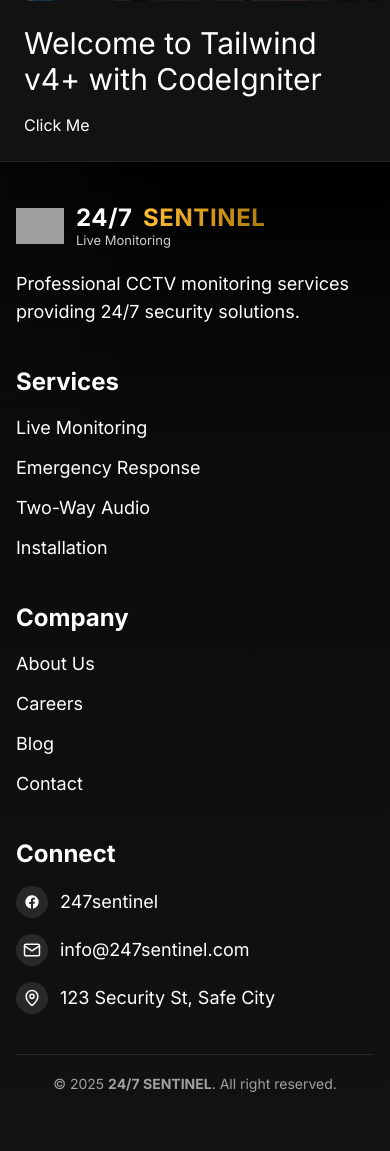
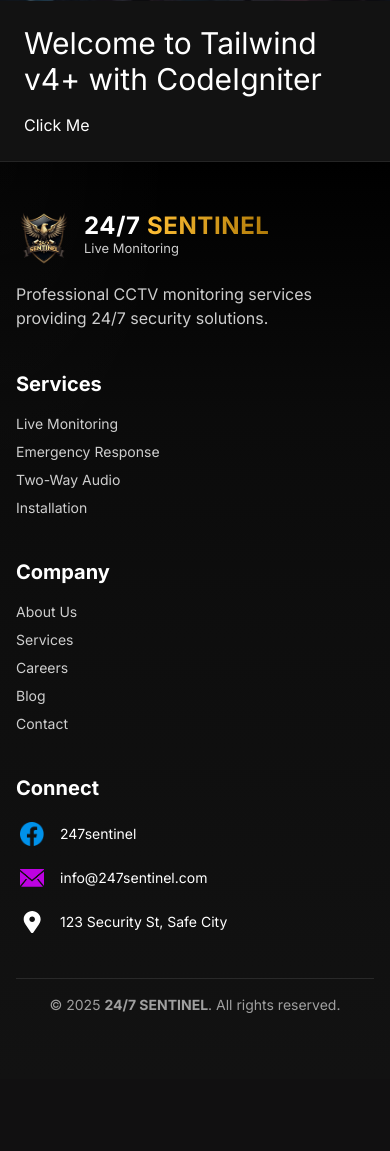
Before and after one commit to Dulaj007/SENTINEL_WEB_APP, a CodeIgniter 4 app: the page made by app/Views/pages/home.php in a window 390 px wide. Shown: the part 3675-4826 px from the top of the page. After the commit the page ends 4688 px from the top, so only its background shows below. Run offline with PHP 8.4 and a stand-in for CodeIgniter, Linux system fonts and the light colour scheme; the template is opened without the code that fills it, so the values that code supplies are empty; some libraries are stand-ins or nearby versions; grey boxes are pictures that could not be loaded.

Commit message:
fix: Resolve footer issues on Home page
- Restored missing icons in the footer
- Added hover effects for links and buttons
- Adjusted font size for desktop screens
- Corrected font colors to match website theme
- Made footer fully responsive on mobile devices

Closes #36

```diff
--- a/app/Views/partials/footer.php
+++ b/app/Views/partials/footer.php
@@ -1,7 +1,8 @@
 <footer class="w-full text-[var(--color-white)] border-t border-[rgba(255,255,255,0.08)] relative overflow-hidden"
         role="contentinfo"
         style="font-family: 'Inter', system-ui, -apple-system, 'Segoe UI', Roboto, 'Helvetica Neue', Arial;">
-  <!-- Gradient background: black (top) -> dark-1 (bottom) -->
+
+  <!-- Gradient background -->
   <div aria-hidden="true" class="absolute inset-0 -z-10"
        style="background: linear-gradient(180deg,
                  var(--color-black) 0%,
@@ -10,100 +11,96 @@
                  var(--color-dark-1) 100%);">
   </div>
 
-  <!-- Subtle top-left sheen to match the mock -->
+  <!-- Top-left sheen -->
   <div aria-hidden="true" class="pointer-events-none absolute inset-0 -z-10 opacity-[0.25]"
        style="background: radial-gradient(90% 70% at 0% 0%,
                  rgba(255,255,255,0.08) 0%,
                  rgba(255,255,255,0.00) 50%);">
   </div>
 
-  <div class="relative mx-auto max-w-7xl px-4 lg:px-6 py-10 lg:py-14">
-    <div class="grid grid-cols-1 md:grid-cols-2 lg:grid-cols-4 gap-10 lg:gap-16">
-      <!-- Brand/intro -->
+  <div class="relative mx-auto max-w-7xl px-4 lg:px-6 py-12 lg:py-16">
+    <div class="grid grid-cols-1 sm:grid-cols-2 lg:grid-cols-4 gap-10 lg:gap-16">
+
+      <!-- Brand / Intro -->
       <div>
-        <div class="flex items-start gap-3">
-          <img src="assets/img/247LogoNoBG.svg" alt="24/7 Sentinel logo" class="h-12 w-12 object-contain">
+        <div ><a href="<?= base_url('/') ?>" class="flex items-start gap-3">
+          <img src="assets/icons/logo.png" alt="24/7 Sentinel logo" class="h-14 w-14 object-contain" />
           <div class="leading-tight">
-            <div class="text-2xl font-extrabold tracking-wide">
+            <div class="text-2xl sm:text-2xl font-extrabold tracking-wide">
               <span class="text-[var(--color-white)]">24/7</span>
-              <span class="ml-1 bg-gradient-to-r from-[var(--color-yellow)] to-[var(--color-orange-dark)] bg-clip-text text-transparent">
+              <span class=" bg-gradient-to-r from-[var(--color-yellow)] to-[var(--color-orange-dark)] bg-clip-text text-transparent">
                 SENTINEL
               </span>
             </div>
-            <div class="text-[13px] text-[var(--color-white-80)] -mt-0.5">Live Monitoring</div>
-          </div>
+            <div class="text-[13px] sm:text-sm text-[var(--color-white-80)] -mt-0.5">Live Monitoring</div>
+          </div></a>
         </div>
 
-        <p class="mt-5 max-w-md text-[var(--color-white)]/85 text-lg leading-7">
+        <p class="mt-4 sm:mt-5 max-w-md text-[var(--color-white-80)] text-base sm:text-lg leading-6 sm:leading-7">
           Professional CCTV monitoring services providing 24/7 security solutions.
         </p>
       </div>
 
-      <!-- Services (text list) -->
+      <!-- Services -->
       <div>
-        <h3 class="text-2xl font-bold mb-4">Services</h3>
-        <ul class="space-y-3 text-[var(--color-white)]/85 text-lg">
-          <li>Live Monitoring</li>
-          <li>Emergency Response</li>
-          <li>Two-Way Audio</li>
-          <li>Installation</li>
+        <h3 class="text-xl sm:text-2xl font-bold mb-4">Services</h3>
+        <ul class="space-y-2 sm:space-y-3  text-sm sm:text-base text-[var(--color-white-80)]">
+          <li> <a href="<?= base_url('services') ?>" class="hover:text-[var(--color-yellow)] transition cursor-pointer">Live Monitoring </a></li>
+          <li> <a href="<?= base_url('services') ?>" class="hover:text-[var(--color-yellow)] transition cursor-pointer">Emergency Response </a></li>
+          <li> <a href="<?= base_url('services') ?>" class="hover:text-[var(--color-yellow)] transition cursor-pointer">Two-Way Audio </a></li>
+          <li> <a href="<?= base_url('services') ?>" class="hover:text-[var(--color-yellow)] transition cursor-pointer">Installation </a></li>
         </ul>
       </div>
 
-      <!-- Company (links) -->
+      <!-- Company -->
       <div>
-        <h3 class="text-2xl font-bold mb-4">Company</h3>
-        <ul class="space-y-3 text-lg">
-          <li><a href="/about" class="text-[var(--color-white)]/90 hover:text-[var(--color-white)] underline-offset-4 hover:underline">About Us</a></li>
-          <li><a href="/careers" class="text-[var(--color-white)]/90 hover:text-[var(--color-white)] underline-offset-4 hover:underline">Careers</a></li>
-          <li><a href="/blog" class="text-[var(--color-white)]/90 hover:text-[var(--color-white)] underline-offset-4 hover:underline">Blog</a></li>
-          <li><a href="/contact" class="text-[var(--color-white)]/90 hover:text-[var(--color-white)] underline-offset-4 hover:underline">Contact</a></li>
+        <h3 class="text-xl sm:text-2xl font-bold mb-4">Company</h3>
+        <ul class="space-y-2 sm:space-y-3 text-sm sm:text-base text-[var(--color-white-80)]">
+          <li><a href="<?= base_url('about') ?>" class=" hover:text-[var(--color-white)] underline-offset-4 hover:underline transition">About Us</a></li>
+          <li><a href="<?= base_url('services') ?>" class=" hover:text-[var(--color-white)] underline-offset-4 hover:underline transition">Services</a></li>
+          <li><a href="<?= base_url('careers') ?>" class=" hover:text-[var(--color-white)] underline-offset-4 hover:underline transition">Careers</a></li>
+          <li><a href="<?= base_url('blog') ?>" class=" hover:text-[var(--color-white)] underline-offset-4 hover:underline transition">Blog</a></li>
+          <li><a href="<?= base_url('contact') ?>" class=" hover:text-[var(--color-white)] underline-offset-4 hover:underline transition">Contact</a></li>
         </ul>
       </div>
 
       <!-- Connect -->
       <div>
-        <h3 class="text-2xl font-bold mb-4">Connect</h3>
-        <ul class="space-y-4 text-[var(--color-white)]/85 text-lg">
-          <li class="flex items-center gap-3">
-            <span class="inline-flex items-center justify-center h-8 w-8 rounded-full bg-white/10 text-[var(--color-white)]">
+        <h3 class="text-xl sm:text-2xl font-bold mb-4">Connect</h3>
+        <ul class="space-y-3 sm:space-y-4 text-sm sm:text-base text-[var(--color-white)]/80">
+          <li class="flex items-center gap-3 hover:text-[var(--color-blue)] transition cursor-pointer">
+            <span class="inline-flex items-center justify-center h-8 w-8 rounded-full  text-[var(--color-white)]">
               <!-- facebook icon -->
-              <svg viewBox="0 0 24 24" class="h-4 w-4" fill="currentColor" aria-hidden="true">
-                <path d="M22 12.07C22 6.48 17.52 2 11.93 2S2 6.48 2 12.07c0 5.01 3.66 9.17 8.44 9.94v-7.03H7.9v-2.91h2.54V9.41c0-2.5 1.49-3.88 3.77-3.88 1.09 0 2.23.2 2.23.2v2.45h-1.26c-1.24 0-1.63.77-1.63 1.56v1.87h2.77l-.44 2.91h-2.33V22c4.78-.77 8.44-4.93 8.44-9.93z"/>
-              </svg>
+              <img src="assets/icons/fb-logo.png" alt="24/7 Sentinel logo" class="h-6 w-6 object-contain" />
+
             </span>
             <span>247sentinel</span>
           </li>
-          <li class="flex items-center gap-3">
-            <span class="inline-flex items-center justify-center h-8 w-8 rounded-full bg-white/10 text-[var(--color-white)]">
+          <li class="flex items-center gap-3 hover:text-[#A020F0]  transition cursor-pointer">
+            <span class="inline-flex items-center justify-center h-8 w-8 rounded-full  text-[var(--color-white)]">
               <!-- envelope -->
-              <svg viewBox="0 0 24 24" class="h-5 w-5" fill="none" stroke="currentColor" stroke-width="1.8" stroke-linecap="round" stroke-linejoin="round" aria-hidden="true">
-                <rect x="3" y="5" width="18" height="14" rx="2" ry="2"></rect>
-                <path d="M3 7l9 6 9-6"></path>
-              </svg>
+              <img src="assets/icons/em-logo.png" alt="24/7 Sentinel logo" class="h-6 w-6 object-contain" />
             </span>
             <span>info@247sentinel.com</span>
           </li>
-          <li class="flex items-center gap-3">
-            <span class="inline-flex items-center justify-center h-8 w-8 rounded-full bg-white/10 text-[var(--color-white)]">
+          <li class="flex items-center gap-3 hover:text-[var(--color-orange-dark)] transition cursor-pointer">
+            <span class="inline-flex items-center justify-center h-8 w-8 rounded-full  text-[var(--color-white)]">
               <!-- map pin -->
-              <svg viewBox="0 0 24 24" class="h-5 w-5" fill="none" stroke="currentColor" stroke-width="1.8" stroke-linecap="round" stroke-linejoin="round" aria-hidden="true">
-                <path d="M12 21s7-5.33 7-11a7 7 0 10-14 0c0 5.67 7 11 7 11z"></path>
-                <circle cx="12" cy="10" r="2.5"></circle>
-              </svg>
+              <img src="assets/icons/loc-logo.svg" alt="24/7 Sentinel logo" class="h-6 w-6 object-contain" />
             </span>
             <span>123 Security St, Safe City</span>
           </li>
         </ul>
       </div>
+
     </div>
 
     <!-- divider line -->
     <div class="mt-10 lg:mt-12 border-t border-[rgba(255,255,255,0.10)]"></div>
 
     <!-- bottom bar -->
-    <div class="py-4 text-center text-[var(--color-white-60)]">
-      <span class="text-sm">© 2025 <span class="font-extrabold">24/7 SENTINEL</span>. All right reserved.</span>
+    <div class="py-4 text-center text-[var(--color-white-60)] text-sm sm:text-base">
+      <span>© 2025 <span class="font-extrabold">24/7 SENTINEL</span>. All rights reserved.</span>
     </div>
   </div>
 </footer>
```
Also changed, not shown: public_html/assets/icons/em-logo.png (added), public_html/assets/icons/loc-logo.svg (added).
